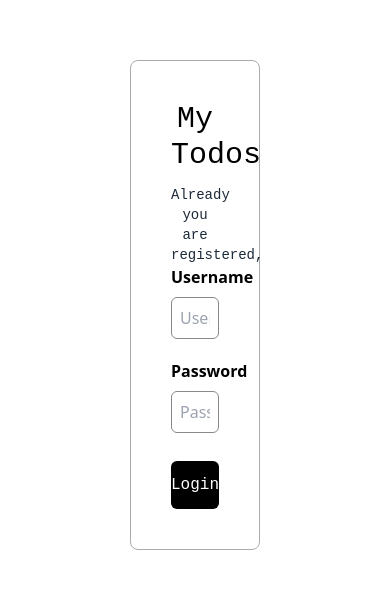
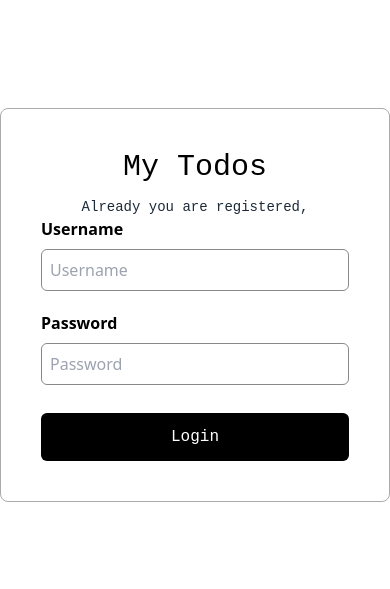
Before and after one commit to ShavidiniEkanayake/Todo-list-manager, a Next.js app: page / in a window 390 px wide. Shown: the part 117-706 px from the top of the page. Built offline with nearby package versions, Linux system fonts and the light colour scheme.

Commit message:
Fixed responsive way of loging page

```diff
--- a/src/components/LoginForm.jsx
+++ b/src/components/LoginForm.jsx
@@ -26,9 +26,9 @@ const LoginForm = ({ onLogin }) => {
   };
 
   return (
-    <div className="flex flex-row w-full justify-center">
-      <div className="flex w-full">
-        <div className="bg-white md:mt-4 sm:max-w-md text-white w-full max-w-screen-md">
+    <div className="flex flex-col items-center w-full">
+    <div className="w-full">
+        <div className="bg-white md:mt-4 sm:max-w-sm text-white w-full max-w-screen-md">
           <div className="mb-5">
             <label className=" text-black font-bold">
               Username
--- a/src/pages/index.js
+++ b/src/pages/index.js
@@ -22,7 +22,7 @@ const Login = () => {
 
   return (
     <div className="flex items-center justify-center h-screen">
-      <div className="w-1/3 p-10 mx-auto border border-[#ababab] rounded-lg">
+      <div className="sm:w-1/2 md:w-1/2 lg:w-1/3 p-10 mx-auto border border-[#ababab] rounded-lg">
         <div className="text-center">
           <p className="font-TTHovesProTrialDemiBold text-3xl pb-3">My Todos</p>
           <h2 className="font-TTHovesProTrialDemiBold text-darkblue text-sm text-center">
```
